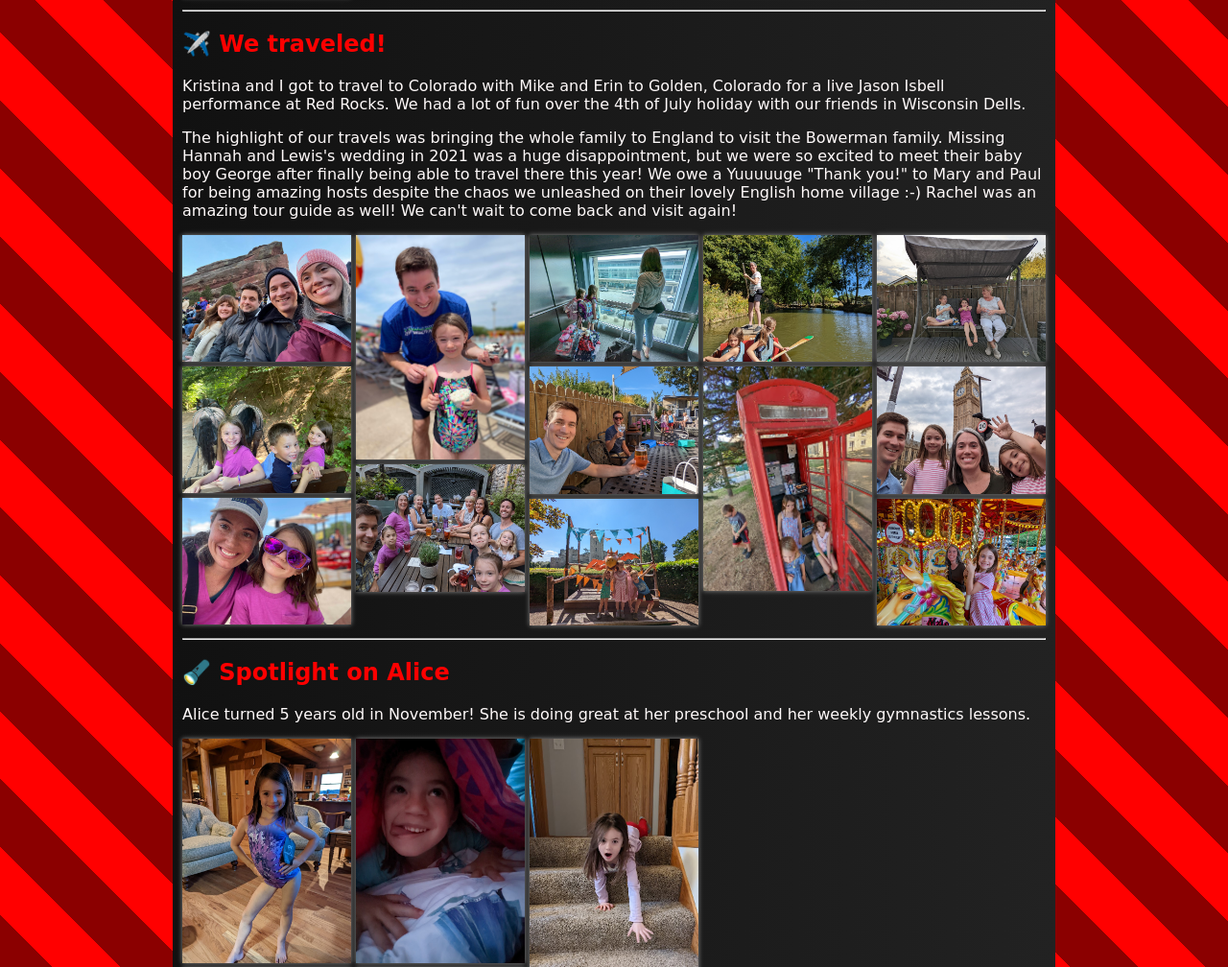
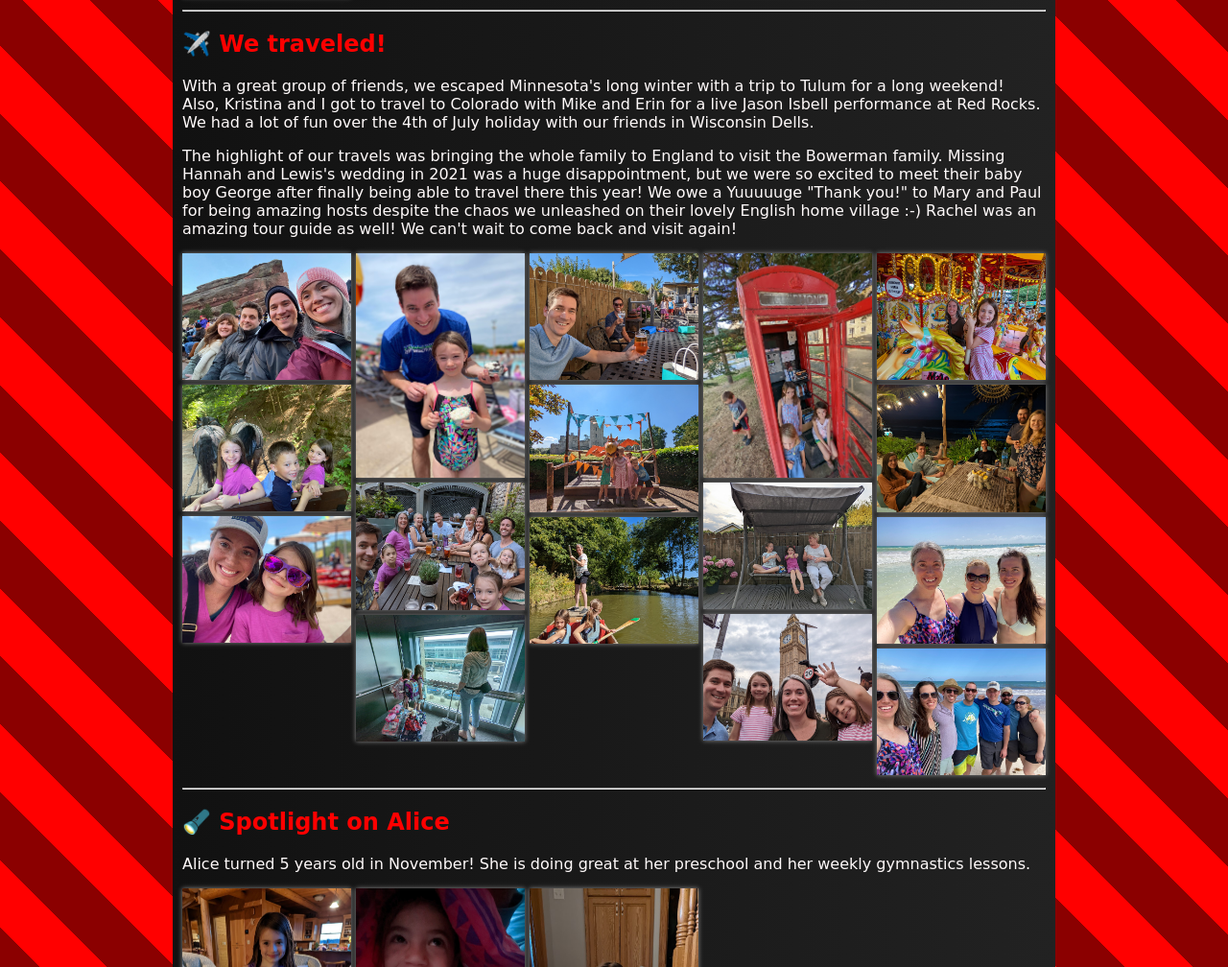
Before and after one commit to joe-degiovanni/christmas-card, a plain HTML site: page index.html in a window 1280 px wide. Shown: the part 1000-2008 px from the top of the page at 96% size. Drawn offline with Linux system fonts and the light colour scheme.

Commit message:
just remembered Tulum

```diff
--- a/index.html
+++ b/index.html
@@ -37,7 +37,8 @@
     <h2>✈️ We traveled!</h2>
 
     <p>
-        Kristina and I got to travel to Colorado with Mike and Erin to Golden, Colorado for a live Jason Isbell
+        With a great group of friends, we escaped Minnesota's long winter with a trip to Tulum for a long weekend!
+        Also, Kristina and I got to travel to Colorado with Mike and Erin for a live Jason Isbell
         performance at Red Rocks. We had a lot of fun over the 4th of July holiday with our friends in Wisconsin Dells.
     </p>
     <p>
@@ -48,7 +49,7 @@
         amazing tour guide as well! We can't wait to come back and visit again!
     </p>
 
-    <div class="gallery" x-gallery-id="travel" x-gallery-size="13"></div>
+    <div class="gallery" x-gallery-id="travel" x-gallery-size="16"></div>
 
     <hr/>
     <h2>🔦 Spotlight on Alice</h2>
```
Also changed, not shown: img/travel/14.jpg (added), img/travel/15.jpg (added), img/travel/16.jpg (added).
